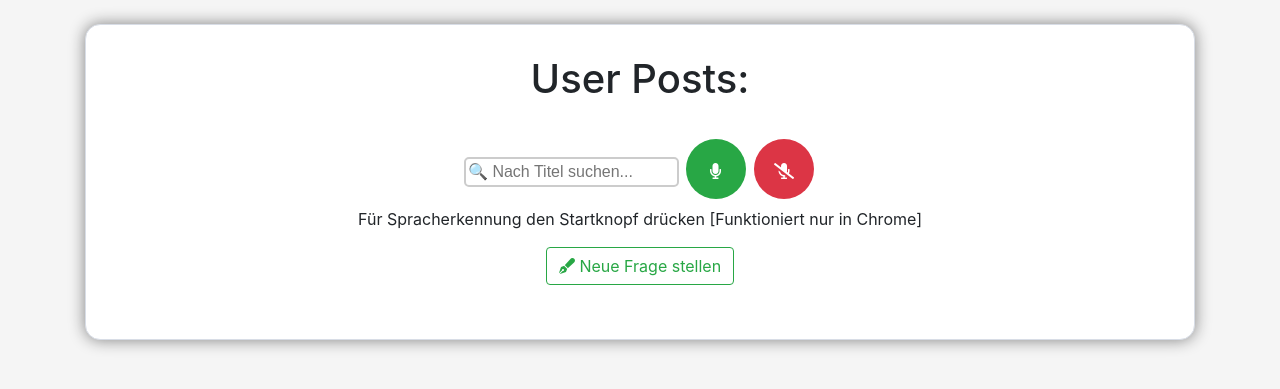
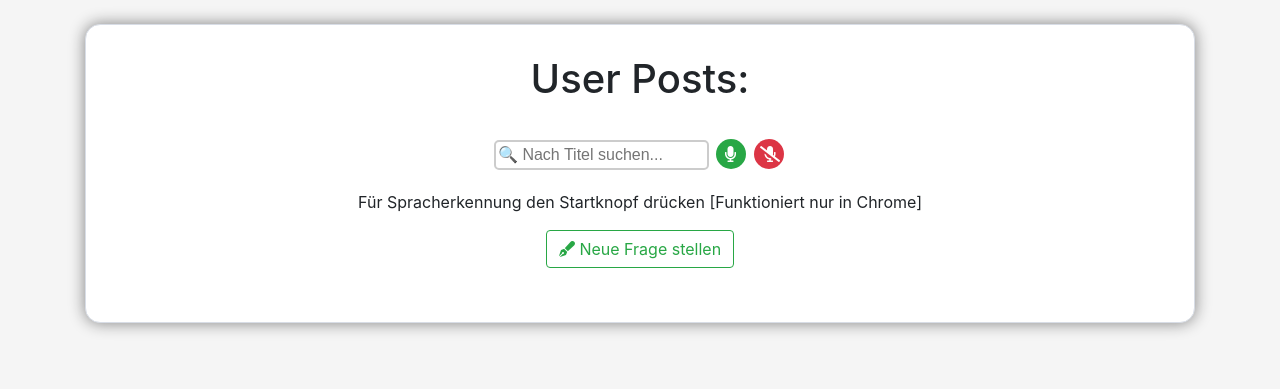
Before and after one commit to Maurice73-Tech/Programmier_Seminar, a Django app: page /forum/ in a window 1280 px wide. Shown: the part 76-465 px from the top of the page. Run offline with Django 3.2, Linux system fonts and the light colour scheme; the visitor is signed in with stand-in values (Sample User, id 1); data that the repository does not hold is empty; some libraries are stand-ins or nearby versions.

Commit message:
kleine verbesserungen

```diff
--- a/djangoGlobal/app_1/static/css/anmeldenstyle.css
+++ b/djangoGlobal/app_1/static/css/anmeldenstyle.css
@@ -84,14 +84,13 @@
         border-radius: 50%;
         border: none;
         color: white;
-        padding: 20px;
         text-align: center;
         text-decoration: none;
         display: inline-block;
         font-size: 16px;
         margin: 4px 2px;
-        height: 60px;
-        width: 60px;
+        height: 30px;
+        width: 30px;
       }
 
     #instructions{
@@ -158,13 +157,12 @@ a:not([href]):not([tabindex]):hover{
     border-radius: 50%;
     border: none;
     color: white;
-    padding: 20px;
     text-align: center;
     text-decoration: none;
     display: inline-block;
     font-size: 16px;
     margin: 4px 2px;
-    height: 60px;
-    width: 60px;
+    height: 30px;
+    width: 30px;
   }
 }
--- a/djangoGlobal/app_1/templates/forum.html
+++ b/djangoGlobal/app_1/templates/forum.html
@@ -28,13 +28,15 @@
     <div class="container" style="text-align: center;">
       <h1 id="userpost">User Posts:</h1>
       <br/>
+      <div>
         <input type="text" id="searchInput" placeholder="&#x1F50D; Nach Titel suchen..." style="font-family: Arial, 'Font Awesome 5 Free'; color:blue;" onkeyup="searchFunction()"/>
         <button id="start-btn" class=".btn btn-success">
-        <i class="fas fa-microphone"></i>
+          <span><i class="fas fa-microphone"></i></span>
         </button>
         <button id="stop-btn" class=".btn btn-danger">
           <i class="fas fa-microphone-slash"></i>
         </button><br/>
+      </div>
       <p id="instructions" style="display: inline-block;">Für Spracherkennung den Startknopf drücken [Funktioniert nur in Chrome]</p><br/>
       <a class="btn btn-outline-success" href="/addpost" role="button"><i class="fas fa-pen-fancy"></i> Neue Frage stellen</a>
       <br/><br/>
```
Lines whose indentation alone changed are shown as unchanged.
